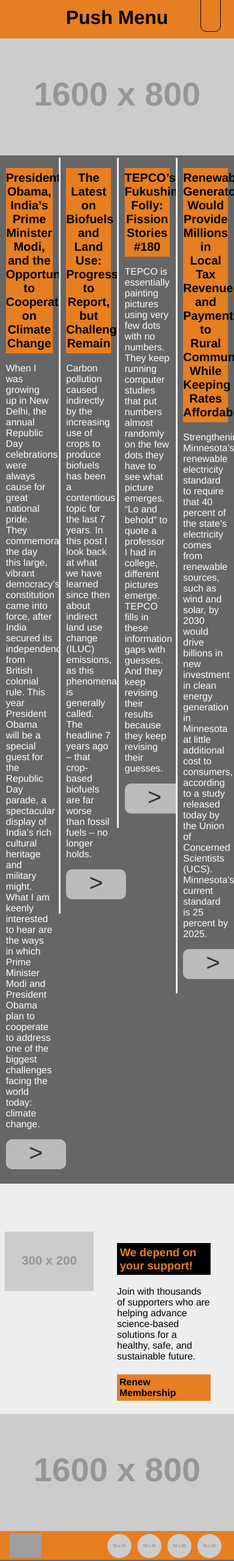
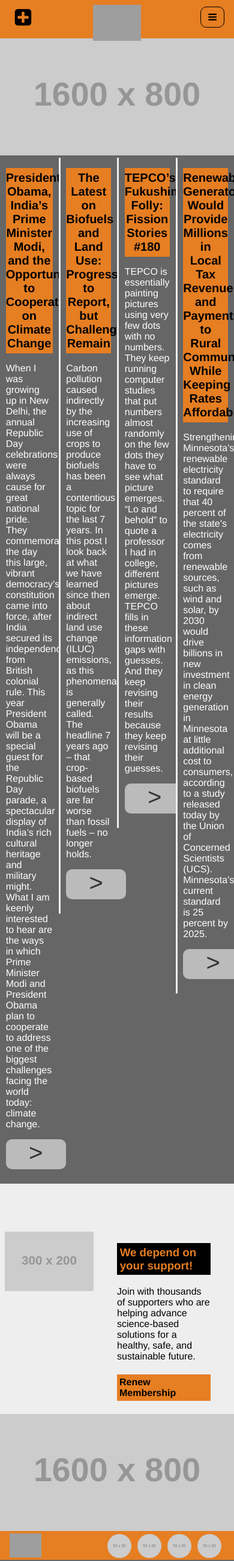
Before and after one commit to ccaterinaghost/ucsusa, a Jekyll site: the page built from index.html, in a window 390 px wide. Shown: the whole page at 60% size. Built offline with Jekyll 4.4.1, drawn with Linux system fonts in a browser that asks for light colours; nearby versions of some CDN libraries; Markdown is read by kramdown in place of the engine named in the settings; grey boxes are pictures that could not be loaded.

Commit message:
feat(nav): fixed sliding nav for now

```diff
--- a/_layouts/default.html
+++ b/_layouts/default.html
@@ -10,11 +10,15 @@
     <div class="sliding-canvas">
 
       <header class="header">
-        <h1>Push Menu</h1>
+
+        <i class="donate icon-plus-squared"></i>
+
+        <h1><a href="{{site.baseurl}}/index.html"><img src="fonts/logo-black.svg" alt=""></a></h1>
 
         <a class="toggle-btn" href="#"><i class="i-menu"></i><span>Menu</span></a>
 
         <nav class="navigation slide-menu">
+
           <a class="close-btn" href="#"><i class="i-close"></i><span>Close</span></a>
 
           <ul>
@@ -24,7 +28,9 @@
               <li><a href="{{site.baseurl}}/takeaction.html">Take Action</a></li>
               <li><a href="{{site.baseurl}}/subcribe.html">Subscribe</a></li>
           </ul>
+
         </nav>
+
       </header><!--header-->
 
 <!-- old nav
@@ -43,7 +49,7 @@
 
 	  <section class="footer">
 
-			<img class="footer-logo" src="fonts/logo-black.svg" alt="">
+		<img class="footer-logo" src="{{site.baseurl}}/fonts/logo-black.svg" alt="">
 
 		<ul>
 			<li><a href="#"><img class="social" src="http://placehold.it/50x50" alt=""></a></li>
@@ -58,6 +64,6 @@
   </div><!--site-wrapper-->
 
 <script src="https://ajax.googleapis.com/ajax/libs/jquery/2.1.3/jquery.min.js"></script>
-<script src="js/main.js"></script>
+<script src="{{site.baseurl}}/js/main.js"></script>
 </body>
 </html>
--- a/css/style.css
+++ b/css/style.css
@@ -56,23 +56,28 @@
   padding: 0 1em;
   position: relative; }
 
-/* line 46, /Users/birchy009/Desktop/GD-Y3S2/Interactive Des 5/ucsusa/scss/components/main */
+/* line 47, /Users/birchy009/Desktop/GD-Y3S2/Interactive Des 5/ucsusa/scss/components/main */
+header ul li a, header ul li a:visited {
+  text-decoration: none;
+  color: #fff; }
+
+/* line 52, /Users/birchy009/Desktop/GD-Y3S2/Interactive Des 5/ucsusa/scss/components/main */
 .toggle-btn {
   position: absolute;
   right: 1em;
-  top: 0; }
+  top: 1.25em; }
 
-/* line 52, /Users/birchy009/Desktop/GD-Y3S2/Interactive Des 5/ucsusa/scss/components/main */
+/* line 58, /Users/birchy009/Desktop/GD-Y3S2/Interactive Des 5/ucsusa/scss/components/main */
 .navigation ul {
   margin: 0;
   padding: 0; }
-  /* line 54, /Users/birchy009/Desktop/GD-Y3S2/Interactive Des 5/ucsusa/scss/components/main */
+  /* line 60, /Users/birchy009/Desktop/GD-Y3S2/Interactive Des 5/ucsusa/scss/components/main */
   .navigation ul li {
     list-style-type: none; }
-    /* line 56, /Users/birchy009/Desktop/GD-Y3S2/Interactive Des 5/ucsusa/scss/components/main */
+    /* line 62, /Users/birchy009/Desktop/GD-Y3S2/Interactive Des 5/ucsusa/scss/components/main */
     .navigation ul li:first-child {
       border-top: 1px solid #fff; }
-    /* line 59, /Users/birchy009/Desktop/GD-Y3S2/Interactive Des 5/ucsusa/scss/components/main */
+    /* line 65, /Users/birchy009/Desktop/GD-Y3S2/Interactive Des 5/ucsusa/scss/components/main */
     .navigation ul li a {
       display: block;
       padding: 0.5em 1em;
@@ -80,35 +85,35 @@
       border-bottom: 1px solid #fff;
       text-decoration: none; }
 
-/* line 70, /Users/birchy009/Desktop/GD-Y3S2/Interactive Des 5/ucsusa/scss/components/main */
+/* line 76, /Users/birchy009/Desktop/GD-Y3S2/Interactive Des 5/ucsusa/scss/components/main */
 .toggle-btn, .close-btn {
   text-color: #000;
   height: 40px;
   width: 40px; }
-  /* line 74, /Users/birchy009/Desktop/GD-Y3S2/Interactive Des 5/ucsusa/scss/components/main */
+  /* line 80, /Users/birchy009/Desktop/GD-Y3S2/Interactive Des 5/ucsusa/scss/components/main */
   .toggle-btn span, .close-btn span {
     text-indent: 100%;
     white-space: nowrap;
     overflow: hidden;
     display: block; }
-  /* line 77, /Users/birchy009/Desktop/GD-Y3S2/Interactive Des 5/ucsusa/scss/components/main */
+  /* line 83, /Users/birchy009/Desktop/GD-Y3S2/Interactive Des 5/ucsusa/scss/components/main */
   .toggle-btn i, .close-btn i {
     padding: 0.5em;
     border: 1px solid #000;
     border-radius: 10px; }
 
-/* line 84, /Users/birchy009/Desktop/GD-Y3S2/Interactive Des 5/ucsusa/scss/components/main */
+/* line 90, /Users/birchy009/Desktop/GD-Y3S2/Interactive Des 5/ucsusa/scss/components/main */
 .close-btn {
   margin: 1em; }
 
 @media only screen and (max-width: 60em) {
-  /* line 89, /Users/birchy009/Desktop/GD-Y3S2/Interactive Des 5/ucsusa/scss/components/main */
+  /* line 95, /Users/birchy009/Desktop/GD-Y3S2/Interactive Des 5/ucsusa/scss/components/main */
   .site-wrapper {
     position: relative;
     overflow: hidden;
     width: 100%;
     z-index: 100; }
-    /* line 94, /Users/birchy009/Desktop/GD-Y3S2/Interactive Des 5/ucsusa/scss/components/main */
+    /* line 100, /Users/birchy009/Desktop/GD-Y3S2/Interactive Des 5/ucsusa/scss/components/main */
     .site-wrapper .sliding-canvas {
       width: 100%;
       height: 100%;
@@ -117,38 +122,38 @@
           -ms-transform: translateX(0);
               transform: translateX(0);
       transition: all 300ms ease-in-out; }
-    /* line 101, /Users/birchy009/Desktop/GD-Y3S2/Interactive Des 5/ucsusa/scss/components/main */
+    /* line 107, /Users/birchy009/Desktop/GD-Y3S2/Interactive Des 5/ucsusa/scss/components/main */
     .site-wrapper[data-state="slide-open"] .sliding-canvas {
       -webkit-transform: translateX(-30%);
           -ms-transform: translateX(-30%);
               transform: translateX(-30%); }
-    /* line 105, /Users/birchy009/Desktop/GD-Y3S2/Interactive Des 5/ucsusa/scss/components/main */
+    /* line 111, /Users/birchy009/Desktop/GD-Y3S2/Interactive Des 5/ucsusa/scss/components/main */
     .site-wrapper[data-state="slide-open"] {
       overflow: visible; }
 
-  /* line 110, /Users/birchy009/Desktop/GD-Y3S2/Interactive Des 5/ucsusa/scss/components/main */
+  /* line 116, /Users/birchy009/Desktop/GD-Y3S2/Interactive Des 5/ucsusa/scss/components/main */
   .slide-menu {
     position: absolute;
     width: 30%;
     height: 100%;
-    top: 0;
+    top: 1.25em;
     bottom: 0;
     right: -30%;
     min-height: 600px; }
  }
 
 @media only screen and (min-width: 60em) {
-  /* line 123, /Users/birchy009/Desktop/GD-Y3S2/Interactive Des 5/ucsusa/scss/components/main */
+  /* line 129, /Users/birchy009/Desktop/GD-Y3S2/Interactive Des 5/ucsusa/scss/components/main */
   .toggle-btn, .close-btn {
     display: none; }
  }
 
-/* line 129, /Users/birchy009/Desktop/GD-Y3S2/Interactive Des 5/ucsusa/scss/components/main */
+/* line 135, /Users/birchy009/Desktop/GD-Y3S2/Interactive Des 5/ucsusa/scss/components/main */
 body.noscript .slide-menu {
   position: static;
   right: auto; }
 
-/* line 137, /Users/birchy009/Desktop/GD-Y3S2/Interactive Des 5/ucsusa/scss/components/main */
+/* line 143, /Users/birchy009/Desktop/GD-Y3S2/Interactive Des 5/ucsusa/scss/components/main */
 .header {
   margin: 0;
   padding: 0;
@@ -158,47 +163,37 @@
   background-color: #e67e22;
   z-index: 3; }
 
-/* line 146, /Users/birchy009/Desktop/GD-Y3S2/Interactive Des 5/ucsusa/scss/components/main */
+/* line 152, /Users/birchy009/Desktop/GD-Y3S2/Interactive Des 5/ucsusa/scss/components/main */
 .header h1 img {
   width: 80px; }
 
-/* line 151, /Users/birchy009/Desktop/GD-Y3S2/Interactive Des 5/ucsusa/scss/components/main */
+/* line 157, /Users/birchy009/Desktop/GD-Y3S2/Interactive Des 5/ucsusa/scss/components/main */
 .header h1 {
   text-align: center;
   margin: 0;
   padding: 0;
-  top: 0.33em;
+  top: 0.25em;
   position: relative; }
 
-/* line 159, /Users/birchy009/Desktop/GD-Y3S2/Interactive Des 5/ucsusa/scss/components/main */
-.header i {
-  font-size: 2em; }
-
-/* line 163, /Users/birchy009/Desktop/GD-Y3S2/Interactive Des 5/ucsusa/scss/components/main */
-.header .donate {
+/* line 164, /Users/birchy009/Desktop/GD-Y3S2/Interactive Des 5/ucsusa/scss/components/main */
+.donate {
+  font-size: 2em;
   float: left;
-  left: 1em;
-  top: 0.25em;
+  left: 0.5em;
+  top: 0.33em;
   position: absolute; }
 
-/* line 170, /Users/birchy009/Desktop/GD-Y3S2/Interactive Des 5/ucsusa/scss/components/main */
-.header .burger {
-  float: right;
-  right: 1em;
-  bottom: 0.5em;
-  position: absolute; }
-
-/* line 177, /Users/birchy009/Desktop/GD-Y3S2/Interactive Des 5/ucsusa/scss/components/main */
-.header a:visited {
+/* line 175, /Users/birchy009/Desktop/GD-Y3S2/Interactive Des 5/ucsusa/scss/components/main */
+.toggle-btn, .close-btn, .toggle-btn:visited, .close-btn:visited {
   color: #000; }
 
-/* line 183, /Users/birchy009/Desktop/GD-Y3S2/Interactive Des 5/ucsusa/scss/components/main */
+/* line 181, /Users/birchy009/Desktop/GD-Y3S2/Interactive Des 5/ucsusa/scss/components/main */
 .landing {
   width: 100%
   /*background: transparent url("../img/bg.jpg") no-repeat center top;
 	background-size: cover;*/ }
 
-/* line 189, /Users/birchy009/Desktop/GD-Y3S2/Interactive Des 5/ucsusa/scss/components/main */
+/* line 187, /Users/birchy009/Desktop/GD-Y3S2/Interactive Des 5/ucsusa/scss/components/main */
 .blog {
   margin: 0;
   float: left;
@@ -208,28 +203,28 @@
   display: inline-block;
   padding: 0 2.5% 1.5em; }
 
-/* line 200, /Users/birchy009/Desktop/GD-Y3S2/Interactive Des 5/ucsusa/scss/components/main */
+/* line 198, /Users/birchy009/Desktop/GD-Y3S2/Interactive Des 5/ucsusa/scss/components/main */
 .blog:nth-child(n+2) {
   border-left: 3px solid #eee;
   height: 100%; }
 
-/* line 205, /Users/birchy009/Desktop/GD-Y3S2/Interactive Des 5/ucsusa/scss/components/main */
+/* line 203, /Users/birchy009/Desktop/GD-Y3S2/Interactive Des 5/ucsusa/scss/components/main */
 .blog h2 {
   background-color: #e67e22;
   text-align: center;
   padding: 0.25em 0;
   font-size: 1.25em; }
 
-/* line 212, /Users/birchy009/Desktop/GD-Y3S2/Interactive Des 5/ucsusa/scss/components/main */
+/* line 210, /Users/birchy009/Desktop/GD-Y3S2/Interactive Des 5/ucsusa/scss/components/main */
 .blog p {
   color: #fff; }
 
-/* line 216, /Users/birchy009/Desktop/GD-Y3S2/Interactive Des 5/ucsusa/scss/components/main */
+/* line 214, /Users/birchy009/Desktop/GD-Y3S2/Interactive Des 5/ucsusa/scss/components/main */
 .blog a {
   display: block;
   text-decoration: none; }
 
-/* line 221, /Users/birchy009/Desktop/GD-Y3S2/Interactive Des 5/ucsusa/scss/components/main */
+/* line 219, /Users/birchy009/Desktop/GD-Y3S2/Interactive Des 5/ucsusa/scss/components/main */
 .button {
   text-align: center;
   background-color: #bbb;
@@ -239,60 +234,60 @@
   border-radius: 10px;
   margin: 0 auto; }
 
-/* line 233, /Users/birchy009/Desktop/GD-Y3S2/Interactive Des 5/ucsusa/scss/components/main */
+/* line 231, /Users/birchy009/Desktop/GD-Y3S2/Interactive Des 5/ucsusa/scss/components/main */
 .button, .button:visited {
   font-size: 2.5em;
   color: #333; }
 
-/* line 240, /Users/birchy009/Desktop/GD-Y3S2/Interactive Des 5/ucsusa/scss/components/main */
+/* line 238, /Users/birchy009/Desktop/GD-Y3S2/Interactive Des 5/ucsusa/scss/components/main */
 .graph-area {
   background-color: #eee;
   float: left;
   width: 100%; }
 
-/* line 246, /Users/birchy009/Desktop/GD-Y3S2/Interactive Des 5/ucsusa/scss/components/main */
+/* line 244, /Users/birchy009/Desktop/GD-Y3S2/Interactive Des 5/ucsusa/scss/components/main */
 .area1 {
   width: 40%;
   float: left;
   text-align: right; }
 
-/* line 252, /Users/birchy009/Desktop/GD-Y3S2/Interactive Des 5/ucsusa/scss/components/main */
+/* line 250, /Users/birchy009/Desktop/GD-Y3S2/Interactive Des 5/ucsusa/scss/components/main */
 .area1 img {
   padding-left: 5%;
   width: 100%; }
 
-/* line 257, /Users/birchy009/Desktop/GD-Y3S2/Interactive Des 5/ucsusa/scss/components/main */
+/* line 255, /Users/birchy009/Desktop/GD-Y3S2/Interactive Des 5/ucsusa/scss/components/main */
 .graph {
   margin: 5em 0;
   position: relative; }
 
-/* line 262, /Users/birchy009/Desktop/GD-Y3S2/Interactive Des 5/ucsusa/scss/components/main */
+/* line 260, /Users/birchy009/Desktop/GD-Y3S2/Interactive Des 5/ucsusa/scss/components/main */
 .area2 {
   margin: 5em 0 0;
   width: 60%;
   float: left;
   padding: 0 10%; }
 
-/* line 269, /Users/birchy009/Desktop/GD-Y3S2/Interactive Des 5/ucsusa/scss/components/main */
+/* line 267, /Users/birchy009/Desktop/GD-Y3S2/Interactive Des 5/ucsusa/scss/components/main */
 .area2 h3 {
   display: inline-block;
   padding: 0.25em;
   color: #e67e22;
   background-color: #000; }
 
-/* line 276, /Users/birchy009/Desktop/GD-Y3S2/Interactive Des 5/ucsusa/scss/components/main */
+/* line 274, /Users/birchy009/Desktop/GD-Y3S2/Interactive Des 5/ucsusa/scss/components/main */
 .area2 p {
   margin: 0;
   padding: 0; }
 
-/* line 280, /Users/birchy009/Desktop/GD-Y3S2/Interactive Des 5/ucsusa/scss/components/main */
+/* line 278, /Users/birchy009/Desktop/GD-Y3S2/Interactive Des 5/ucsusa/scss/components/main */
 .area2 h4 {
   background-color: #e67e22;
   color: #000;
   padding: 0.25em;
   display: inline-block; }
 
-/* line 289, /Users/birchy009/Desktop/GD-Y3S2/Interactive Des 5/ucsusa/scss/components/main */
+/* line 287, /Users/birchy009/Desktop/GD-Y3S2/Interactive Des 5/ucsusa/scss/components/main */
 .informed {
   position: relative;
   overflow: hidden;
@@ -301,11 +296,11 @@
   /*background: transparent url("../img/bg.jpg") no-repeat center top;
 	background-size: cover;*/ }
 
-/* line 298, /Users/birchy009/Desktop/GD-Y3S2/Interactive Des 5/ucsusa/scss/components/main */
+/* line 296, /Users/birchy009/Desktop/GD-Y3S2/Interactive Des 5/ucsusa/scss/components/main */
 .informed img {
   width: 100%; }
 
-/* line 304, /Users/birchy009/Desktop/GD-Y3S2/Interactive Des 5/ucsusa/scss/components/main */
+/* line 302, /Users/birchy009/Desktop/GD-Y3S2/Interactive Des 5/ucsusa/scss/components/main */
 .footer {
   width: 100%;
   height: 3em;
@@ -313,53 +308,53 @@
   overflow: none;
   text-align: left; }
 
-/* line 312, /Users/birchy009/Desktop/GD-Y3S2/Interactive Des 5/ucsusa/scss/components/main */
+/* line 310, /Users/birchy009/Desktop/GD-Y3S2/Interactive Des 5/ucsusa/scss/components/main */
 .footer-logo {
   float: left;
   height: 2.5em;
   margin: 0.25em;
   margin-left: 1em; }
 
-/* line 319, /Users/birchy009/Desktop/GD-Y3S2/Interactive Des 5/ucsusa/scss/components/main */
+/* line 317, /Users/birchy009/Desktop/GD-Y3S2/Interactive Des 5/ucsusa/scss/components/main */
 .footer ul {
   list-style-type: none;
   margin: 0;
   padding: 0;
   margin-right: 1em; }
 
-/* line 325, /Users/birchy009/Desktop/GD-Y3S2/Interactive Des 5/ucsusa/scss/components/main */
+/* line 323, /Users/birchy009/Desktop/GD-Y3S2/Interactive Des 5/ucsusa/scss/components/main */
 .social {
   border-radius: 50px;
   float: right;
   width: 40px;
   margin: 5px; }
 
-/* line 334, /Users/birchy009/Desktop/GD-Y3S2/Interactive Des 5/ucsusa/scss/components/main */
+/* line 332, /Users/birchy009/Desktop/GD-Y3S2/Interactive Des 5/ucsusa/scss/components/main */
 .nav-sixth {
   display: inline-block;
   float: left;
   width: 16.6666%;
   border: 2px solid #000; }
 
-/* line 341, /Users/birchy009/Desktop/GD-Y3S2/Interactive Des 5/ucsusa/scss/components/main */
+/* line 339, /Users/birchy009/Desktop/GD-Y3S2/Interactive Des 5/ucsusa/scss/components/main */
 .news div {
   text-align: center; }
 
-/* line 345, /Users/birchy009/Desktop/GD-Y3S2/Interactive Des 5/ucsusa/scss/components/main */
+/* line 343, /Users/birchy009/Desktop/GD-Y3S2/Interactive Des 5/ucsusa/scss/components/main */
 .news {
   width: 100%;
   padding: 0 20%;
   background-color: #999;
   padding-bottom: 3em; }
 
-/* line 352, /Users/birchy009/Desktop/GD-Y3S2/Interactive Des 5/ucsusa/scss/components/main */
+/* line 350, /Users/birchy009/Desktop/GD-Y3S2/Interactive Des 5/ucsusa/scss/components/main */
 .news h2 {
   padding: 0.5em;
   display: inline-block;
   width: 100%;
   background-color: #e67e22; }
 
-/* line 359, /Users/birchy009/Desktop/GD-Y3S2/Interactive Des 5/ucsusa/scss/components/main */
+/* line 357, /Users/birchy009/Desktop/GD-Y3S2/Interactive Des 5/ucsusa/scss/components/main */
 .news h3 {
   padding: 0.5em;
   margin: 0;
@@ -367,19 +362,19 @@
   color: #e67e22;
   display: inline-block; }
 
-/* line 367, /Users/birchy009/Desktop/GD-Y3S2/Interactive Des 5/ucsusa/scss/components/main */
+/* line 365, /Users/birchy009/Desktop/GD-Y3S2/Interactive Des 5/ucsusa/scss/components/main */
 .news p {
   margin-bottom: 2em; }
 
-/* line 374, /Users/birchy009/Desktop/GD-Y3S2/Interactive Des 5/ucsusa/scss/components/main */
+/* line 372, /Users/birchy009/Desktop/GD-Y3S2/Interactive Des 5/ucsusa/scss/components/main */
 .second {
   background-color: #bbb; }
 
-/* line 380, /Users/birchy009/Desktop/GD-Y3S2/Interactive Des 5/ucsusa/scss/components/main */
+/* line 378, /Users/birchy009/Desktop/GD-Y3S2/Interactive Des 5/ucsusa/scss/components/main */
 .fourth {
   background-color: #bbb; }
 
-/* line 386, /Users/birchy009/Desktop/GD-Y3S2/Interactive Des 5/ucsusa/scss/components/main */
+/* line 384, /Users/birchy009/Desktop/GD-Y3S2/Interactive Des 5/ucsusa/scss/components/main */
 .sixth {
   background-color: #bbb; }
 
@@ -435,3 +430,55 @@
   content: '\e803'; }
 
 /* '' */
+@font-face {
+  font-family: 'push-menu-custom';
+  src: url('../fonts/push-menu-custom.eot?95902514');
+  src: url('../fonts/push-menu-custom.eot?95902514#iefix') format('embedded-opentype'), url('../fonts/push-menu-custom.woff?95902514') format('woff'), url('../fonts/push-menu-custom.ttf?95902514') format('truetype'), url('../fonts/push-menu-custom.svg?95902514#push-menu-custom') format('svg');
+  font-weight: normal;
+  font-style: normal; }
+
+/* Chrome hack: SVG is rendered more smooth in Windozze. 100% magic, uncomment if you need it. */
+/* Note, that will break hinting! In other OS-es font will be not as sharp as it could be */
+/*
+@media screen and (-webkit-min-device-pixel-ratio:0) {
+  @font-face {
+    font-family: 'push-menu-custom';
+    src: url('../font/push-menu-custom.svg?95902514#push-menu-custom') format('svg');
+  }
+}
+*/
+/* line 22, /Users/birchy009/Desktop/GD-Y3S2/Interactive Des 5/ucsusa/scss/components/push-menu-custom */
+[class^="i-"]:before, [class*=" i-"]:before {
+  font-family: "push-menu-custom";
+  font-style: normal;
+  font-weight: normal;
+  speak: none;
+  display: inline-block;
+  text-decoration: inherit;
+  width: 1em;
+  margin-right: 0.2em;
+  text-align: center;
+  /* opacity: .8; */
+  /* For safety - reset parent styles, that can break glyph codes*/
+  font-variant: normal;
+  text-transform: none;
+  /* fix buttons height, for twitter bootstrap */
+  line-height: 1em;
+  /* Animation center compensation - margins should be symmetric */
+  /* remove if not needed */
+  margin-left: 0.2em
+  /* you can be more comfortable with increased icons size */
+  /* font-size: 120%; */
+  /* Uncomment for 3D effect */
+  /* text-shadow: 1px 1px 1px rgba(127, 127, 127, 0.3); */ }
+
+/* line 53, /Users/birchy009/Desktop/GD-Y3S2/Interactive Des 5/ucsusa/scss/components/push-menu-custom */
+.i-menu:before {
+  content: '\e800'; }
+
+/* '' */
+/* line 54, /Users/birchy009/Desktop/GD-Y3S2/Interactive Des 5/ucsusa/scss/components/push-menu-custom */
+.i-close:before {
+  content: '\e801'; }
+
+/* '' */
--- a/scss/style.scss
+++ b/scss/style.scss
@@ -11,3 +11,4 @@
 // Component rules
 @import 'components/main';
 @import 'components/icons';
+@import 'components/push-menu-custom';
```
Also changed, not shown: prepros.cfg (+13 -11 lines), scss/components/_main.scss (+19 -21 lines). Lines whose indentation alone changed are shown as unchanged.
